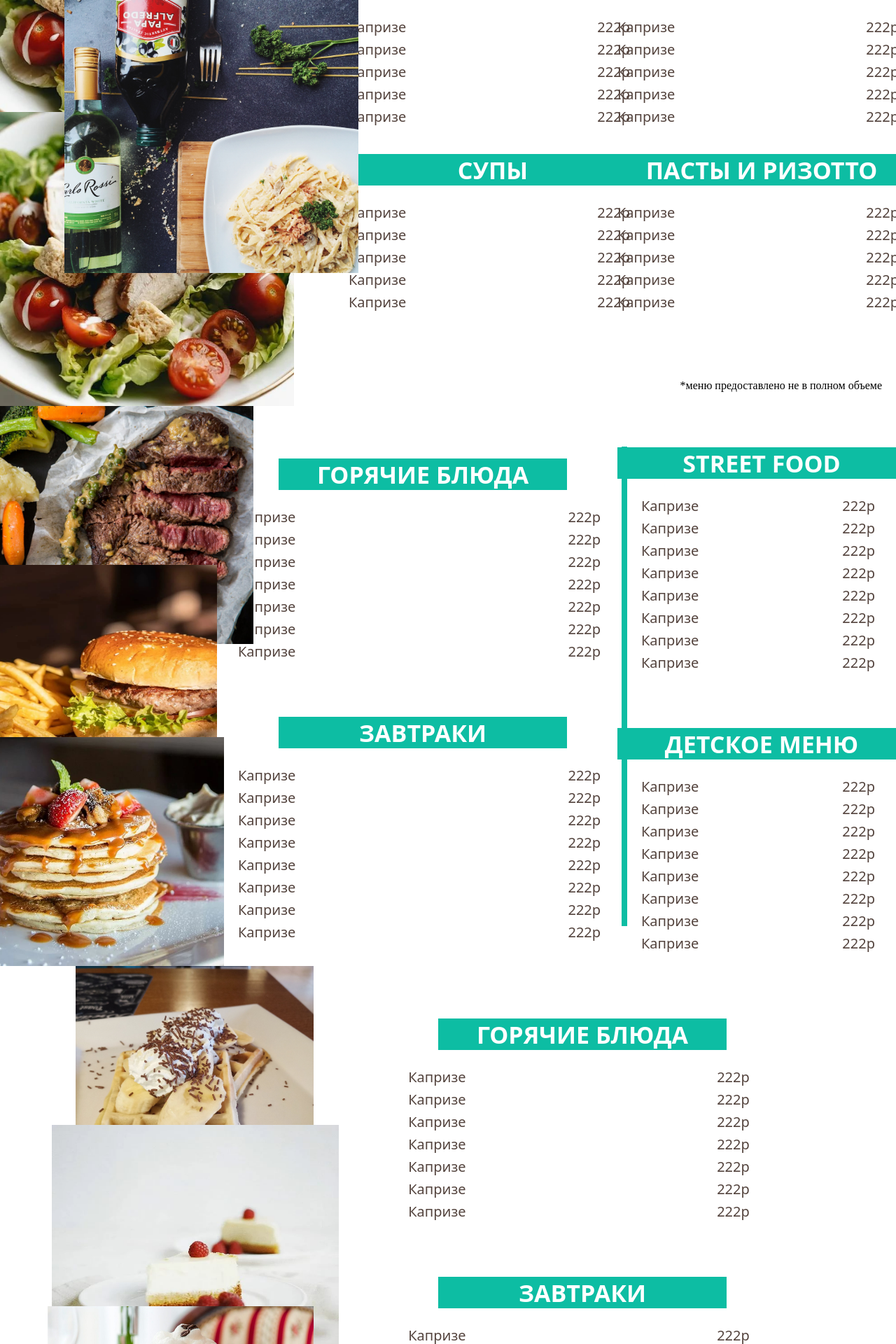
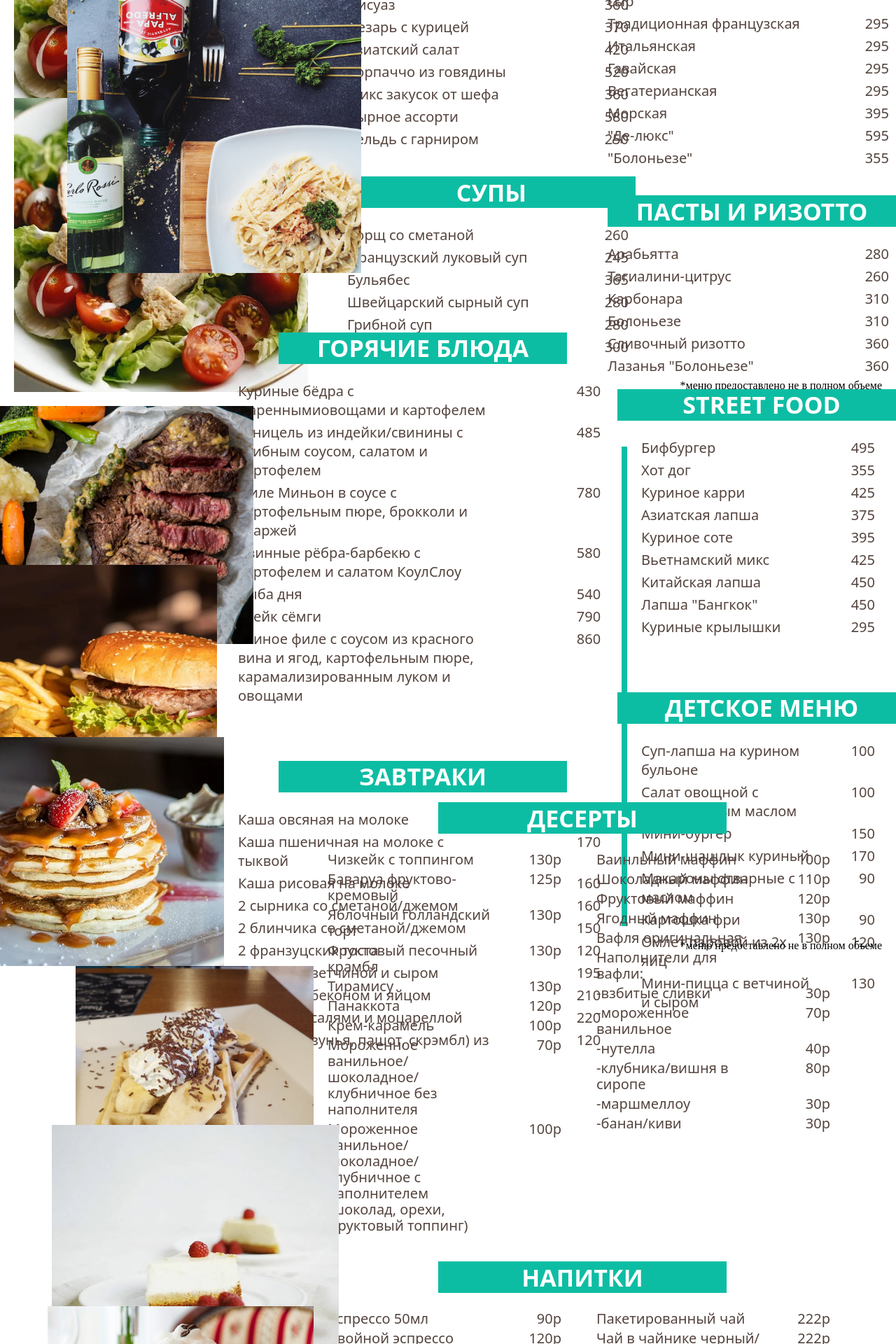
Before and after one commit to olewka40/irakurs, a React (Create React App) app: page /menu in a window 1280 px wide. Shown: the part 220-2140 px from the top of the page at 70% size. Built offline with nearby package versions, Linux system fonts and the light colour scheme.

Commit message:
новое меню

```diff
--- a/src/MenuList/Slide1.js
+++ b/src/MenuList/Slide1.js
@@ -5,32 +5,43 @@ import img2 from "./imagesMenu/12.jpg";
 import img3 from "./imagesMenu/1.jpg";
 const itemsarray = {
   salats: [
-    { name: "Капризе", price: "222" },
-    { name: "Капризе", price: "222" },
-    { name: "Капризе", price: "222" },
-    { name: "Капризе", price: "222" },
-    { name: "Капризе", price: "222" },
+    { name: "Капрезе", price: "360" },
+    { name: "Нисуаз", price: "360" },
+    { name: "Цезарь с курицей", price: "370" },
+    { name: "Азиатский салат", price: "420" },
+    { name: "Корпаччо из говядины", price: "520" },
+    { name: "Микс закусок от шефа", price: "360" },
+    { name: "Сырное ассорти", price: "580" },
+    { name: "Сельдь с гарниром", price: "250" },
   ],
   soups: [
-    { name: "Капризе", price: "222" },
-    { name: "Капризе", price: "222" },
-    { name: "Капризе", price: "222" },
-    { name: "Капризе", price: "222" },
-    { name: "Капризе", price: "222" },
+    { name: "Борщ со сметаной", price: "260" },
+    { name: "Французский луковый суп", price: "245" },
+    { name: "Бульябес", price: "365" },
+    { name: "Швейцарский сырный суп", price: "280" },
+    { name: "Грибной суп", price: "280" },
+    { name: "Солянка", price: "300" },
   ],
   pizzes: [
-    { name: "Капризе", price: "222" },
-    { name: "Капризе", price: "222" },
-    { name: "Капризе", price: "222" },
-    { name: "Капризе", price: "222" },
-    { name: "Капризе", price: "222" },
+    {
+      name: "Основа на выбор - томатная паста/мягкий творожный сыр",
+      price: "",
+    },
+    { name: "Традиционная французская", price: "295" },
+    { name: "Итальянская", price: "295" },
+    { name: "Гавайская", price: "295" },
+    { name: "Вегатерианская", price: "295" },
+    { name: "Морская", price: "395" },
+    { name: '"Де-люкс"', price: "595" },
+    { name: '"Болоньезе"', price: "355" },
   ],
   pasteRizzoto: [
-    { name: "Капризе", price: "222" },
-    { name: "Капризе", price: "222" },
-    { name: "Капризе", price: "222" },
-    { name: "Капризе", price: "222" },
-    { name: "Капризе", price: "222" },
+    { name: "Арабьятта", price: "280" },
+    { name: "Тагиалини-цитрус", price: "260" },
+    { name: "Карбонара", price: "310" },
+    { name: "Болоньезе", price: "310" },
+    { name: "Сливочный ризотто", price: "360" },
+    { name: 'Лазанья "Болоньезе"', price: "360" },
   ],
 };
 
@@ -50,7 +61,7 @@ export const FirstSlide = () => {
               {itemsarray.salats.map((e) => (
                 <Item>
                   <ItemName>{e.name}</ItemName>
-                  <Price>{e.price}р</Price>
+                  <Price>{e.price}</Price>
                 </Item>
               ))}
             </Items>
@@ -61,7 +72,7 @@ export const FirstSlide = () => {
               {itemsarray.soups.map((e) => (
                 <Item>
                   <ItemName>{e.name}</ItemName>
-                  <Price>{e.price}р</Price>
+                  <Price>{e.price}</Price>
                 </Item>
               ))}
             </Items>
@@ -76,7 +87,7 @@ export const FirstSlide = () => {
               {itemsarray.pizzes.map((e) => (
                 <Item>
                   <ItemName>{e.name}</ItemName>
-                  <Price>{e.price}р</Price>
+                  <Price>{e.price}</Price>
                 </Item>
               ))}
             </Items>
@@ -87,7 +98,7 @@ export const FirstSlide = () => {
               {itemsarray.pasteRizzoto.map((e) => (
                 <Item>
                   <ItemName>{e.name}</ItemName>
-                  <Price>{e.price}р</Price>
+                  <Price>{e.price}</Price>
                 </Item>
               ))}
             </Items>
@@ -98,7 +109,7 @@ export const FirstSlide = () => {
     </Container>
   );
 };
-const Anotate = styled.div`
+export const Anotate = styled.div`
   position: absolute;
   bottom: 20px;
   right: 20px;
@@ -157,10 +168,10 @@ const Item = styled.div`
 const ItemName = styled.div`
   display: flex;
   justify-content: flex-start;
-  width: 50%;
+  width: 70%;
 `;
 const Price = styled.div`
-  width: 50%;
+  width: 30%;
   display: flex;
   padding-right: 10px;
   box-sizing: border-box;
@@ -174,6 +185,8 @@ const Container = styled.div`
   display: flex;
   justify-content: center;
   align-items: center;
+  padding: 20px;
+  box-sizing: border-box;
 `;
 const Images = styled.div`
   width: 40%;
--- a/src/MenuList/Slide2.js
+++ b/src/MenuList/Slide2.js
@@ -3,45 +3,62 @@ import styled from "styled-components";
 import img1 from "./imagesMenu/21.jpg";
 import img2 from "./imagesMenu/22.jpg";
 import img3 from "./imagesMenu/23.jpg";
+import { Anotate } from "./Slide1";
 const itemsarray = {
   hot: [
-    { name: "Капризе", price: "222" },
-    { name: "Капризе", price: "222" },
-    { name: "Капризе", price: "222" },
-    { name: "Капризе", price: "222" },
-    { name: "Капризе", price: "222" },
-    { name: "Капризе", price: "222" },
-    { name: "Капризе", price: "222" },
+    { name: "Куриные бёдра с жареннымиовощами и картофелем", price: "430" },
+    {
+      name: "Шницель из индейки/свинины с грибным соусом, салатом и картофелем",
+      price: "485",
+    },
+    {
+      name: "Филе Миньон в соусе с картофельным пюре, брокколи и спаржей",
+      price: "780",
+    },
+    {
+      name: "Свинные рёбра-барбекю с картофелем и салатом КоулСлоу",
+      price: "580",
+    },
+    { name: "Рыба дня", price: "540" },
+    { name: "Стейк сёмги", price: "790" },
+    {
+      name:
+        "Утиное филе с соусом из красного вина и ягод, картофельным пюре, карамализированным луком и овощами",
+      price: "860",
+    },
   ],
   breakfasts: [
-    { name: "Капризе", price: "222" },
-    { name: "Капризе", price: "222" },
-    { name: "Капризе", price: "222" },
-    { name: "Капризе", price: "222" },
-    { name: "Капризе", price: "222" },
-    { name: "Капризе", price: "222" },
-    { name: "Капризе", price: "222" },
-    { name: "Капризе", price: "222" },
+    { name: "Каша овсяная на молоке", price: "150" },
+    { name: "Каша пшеничная на молоке с тыквой", price: "170" },
+    { name: "Каша рисовая на молоке", price: "160" },
+    { name: "2 сырника со сметаной/джемом", price: "160" },
+    { name: "2 блинчика со сметаной/джемом", price: "150" },
+    { name: "2 франзуцских тоста", price: "120" },
+    { name: "Сэндвич с ветчиной и сыром", price: "195" },
+    { name: "Сэндвич с беконом и яйцом", price: "210" },
+    { name: "Сэндвич с салями и моцареллой", price: "220" },
+    { name: "Омлет (глазунья, пашот, скрэмбл) из 2х яиц", price: "120" },
   ],
   streetFood: [
-    { name: "Капризе", price: "222" },
-    { name: "Капризе", price: "222" },
-    { name: "Капризе", price: "222" },
-    { name: "Капризе", price: "222" },
-    { name: "Капризе", price: "222" },
-    { name: "Капризе", price: "222" },
-    { name: "Капризе", price: "222" },
-    { name: "Капризе", price: "222" },
+    { name: "Бифбургер", price: "495" },
+    { name: "Хот дог", price: "355" },
+    { name: "Куриное карри", price: "425" },
+    { name: "Азиатская лапша", price: "375" },
+    { name: "Куриное соте", price: "395" },
+    { name: "Вьетнамский микс", price: "425" },
+    { name: "Китайская лапша", price: "450" },
+    { name: 'Лапша "Бангкок"', price: "450" },
+    { name: "Куриные крылышки", price: "295" },
   ],
   childMenu: [
-    { name: "Капризе", price: "222" },
-    { name: "Капризе", price: "222" },
-    { name: "Капризе", price: "222" },
-    { name: "Капризе", price: "222" },
-    { name: "Капризе", price: "222" },
-    { name: "Капризе", price: "222" },
-    { name: "Капризе", price: "222" },
-    { name: "Капризе", price: "222" },
+    { name: "Суп-лапша на курином бульоне", price: "100" },
+    { name: "Салат овощной с растительным маслом", price: "100" },
+    { name: "Мини-бургер", price: "150" },
+    { name: "Мини-шашлык куриный", price: "170" },
+    { name: "Макароны отварные с маслом", price: "90" },
+    { name: "Картошка фри", price: "90" },
+    { name: "Омлет паровой из 2х яиц", price: "120" },
+    { name: "Мини-пицца с ветчиной и сыром", price: "130" },
   ],
 };
 
@@ -61,7 +78,7 @@ export const SecondSlide = () => {
               {itemsarray.hot.map((e) => (
                 <Item>
                   <ItemName>{e.name}</ItemName>
-                  <Price>{e.price}р</Price>
+                  <Price>{e.price}</Price>
                 </Item>
               ))}
             </Items>
@@ -72,7 +89,7 @@ export const SecondSlide = () => {
               {itemsarray.breakfasts.map((e) => (
                 <Item>
                   <ItemName>{e.name}</ItemName>
-                  <Price>{e.price}р</Price>
+                  <Price>{e.price}</Price>
                 </Item>
               ))}
             </Items>
@@ -87,7 +104,7 @@ export const SecondSlide = () => {
               {itemsarray.streetFood.map((e) => (
                 <Item>
                   <ItemName>{e.name}</ItemName>
-                  <Price>{e.price}р</Price>
+                  <Price>{e.price}</Price>
                 </Item>
               ))}
             </Items>
@@ -98,13 +115,14 @@ export const SecondSlide = () => {
               {itemsarray.childMenu.map((e) => (
                 <Item>
                   <ItemName>{e.name}</ItemName>
-                  <Price>{e.price}р</Price>
+                  <Price>{e.price}</Price>
                 </Item>
               ))}
             </Items>
           </Category>
         </SecondBlock>
-      </Menu>
+      </Menu>{" "}
+      <Anotate>*меню предоставлено не в полном объеме</Anotate>
     </Container>
   );
 };
@@ -165,10 +183,10 @@ const Item = styled.div`
 const ItemName = styled.div`
   display: flex;
   justify-content: flex-start;
-  width: 50%;
+  width: 70%;
 `;
 const Price = styled.div`
-  width: 50%;
+  width: 30%;
   display: flex;
   padding-right: 10px;
   box-sizing: border-box;
--- a/src/MenuList/Slide3.js
+++ b/src/MenuList/Slide3.js
@@ -3,26 +3,73 @@ import styled from "styled-components";
 import img1 from "./imagesMenu/31.jpg";
 import img2 from "./imagesMenu/32.jpg";
 import img3 from "./imagesMenu/33.jpg";
+import { Anotate } from "./Slide1";
 
 const itemsarray = {
-  hot: [
-    { name: "Капризе", price: "222" },
-    { name: "Капризе", price: "222" },
-    { name: "Капризе", price: "222" },
-    { name: "Капризе", price: "222" },
-    { name: "Капризе", price: "222" },
-    { name: "Капризе", price: "222" },
-    { name: "Капризе", price: "222" },
+  bar: [
+    { name: "Эспрессо 50мл", price: "90р" },
+    { name: "Двойной эспрессо 100мл", price: "120р" },
+    { name: "Американо 200мл/300мл", price: "130р/145р" },
+    { name: "Капучино 200мл/300мл", price: "145р/165р" },
+    { name: "Латте 200мл/300мл", price: "160р/180р" },
+    { name: "Раф 200мл/300мл", price: "180р/210р" },
+    { name: "Флэт Уайт 200мл/300мл", price: "160р/180р" },
+    { name: "Гляссе 200мл", price: "180р" },
+    { name: "Горячий шоколад 200мл", price: "160р" },
+    { name: "Раф Соленая карамель", price: "210р" },
+    { name: "Миндальный латте", price: "210р" },
   ],
-  breakfasts: [
-    { name: "Капризе", price: "222" },
-    { name: "Капризе", price: "222" },
-    { name: "Капризе", price: "222" },
-    { name: "Капризе", price: "222" },
-    { name: "Капризе", price: "222" },
-    { name: "Капризе", price: "222" },
-    { name: "Капризе", price: "222" },
-    { name: "Капризе", price: "222" },
+  bar1: [
+    { name: "Пакетированный чай", price: "222" },
+    {
+      name: "Чай в чайнике черный/зелёный с добавками 350мл/600мл",
+      price: "222",
+    },
+    { name: "Чай Матча, Облепиховый, Малиновый 350мл/600мл", price: "222" },
+    { name: "Фреш апельсиновый/морковный/яблочный", price: "222" },
+    { name: "Фреш морковный со сливками", price: "222" },
+    {
+      name:
+        "Молочный коктейль ванильный/шоколадный/кофейный/карамельный с сиропом",
+      price: "222",
+    },
+    {
+      name:
+        "Молочный коктейль банановый, клубничный, вишневый, киви с натуральными фруктами",
+      price: "222",
+    },
+  ],
+  desserts: [
+    { name: "Чизкейк с топпингом", price: "130р" },
+    { name: "Баваруа фруктово-кремовый", price: "125р" },
+    { name: "Яблочный голландский торт", price: "130р" },
+    { name: "Фруктовый песочный крамбл", price: "130р" },
+    { name: "Тирамису", price: "130р" },
+    { name: "Панаккота", price: "120р" },
+    { name: "Крем-карамель", price: "100р" },
+    {
+      name: "Мороженное ванильное/шоколадное/клубничное без наполнителя",
+      price: "70р",
+    },
+    {
+      name:
+        "Мороженное ванильное/шоколадное/клубничное с наполнителем (шоколад, орехи, фруктовый топпинг)",
+      price: "100р",
+    },
+  ],
+  desserts1: [
+    { name: "Ваинльный маффин", price: "100р" },
+    { name: "Шоколадный маффин", price: "110р" },
+    { name: "Фруктовый маффин", price: "120р" },
+    { name: "Ягодный маффин", price: "130р" },
+    { name: "Вафля оригинальная", price: "130р" },
+    { name: "Наполнители для вафли:", price: "" },
+    { name: "-взбитые сливки", price: "30р" },
+    { name: "-мороженное ванильное", price: "70р" },
+    { name: "-нутелла", price: "40р" },
+    { name: "-клубника/вишня в сиропе", price: "80р" },
+    { name: "-маршмеллоу", price: "30р" },
+    { name: "-банан/киви", price: "30р" },
   ],
 };
 
@@ -37,29 +84,50 @@ export const ThirdSlide = () => {
       <Menu>
         <FirstBlock>
           <Category>
-            <Title>Горячие блюда</Title>
-            <Items>
-              {itemsarray.hot.map((e) => (
-                <Item>
-                  <ItemName>{e.name}</ItemName>
-                  <Price>{e.price}р</Price>
-                </Item>
-              ))}
-            </Items>
+            <Title>Десерты</Title>
+            <Blocks>
+              <Items>
+                {itemsarray.desserts.map((e) => (
+                  <Item>
+                    <ItemName>{e.name}</ItemName>
+                    <Price>{e.price}</Price>
+                  </Item>
+                ))}
+              </Items>
+              <Items>
+                {itemsarray.desserts1.map((e) => (
+                  <Item>
+                    <ItemName>{e.name}</ItemName>
+                    <Price>{e.price}</Price>
+                  </Item>
+                ))}
+              </Items>{" "}
+            </Blocks>
           </Category>
           <Category>
-            <Title>Завтраки</Title>
-            <Items>
-              {itemsarray.breakfasts.map((e) => (
-                <Item>
-                  <ItemName>{e.name}</ItemName>
-                  <Price>{e.price}р</Price>
-                </Item>
-              ))}
-            </Items>
+            <Title>Напитки</Title>
+            <Blocks>
+              <Items>
+                {itemsarray.bar.map((e) => (
+                  <Item>
+                    <ItemName>{e.name}</ItemName>
+                    <Price>{e.price}</Price>
+                  </Item>
+                ))}
+              </Items>
+              <Items>
+                {itemsarray.bar1.map((e) => (
+                  <Item>
+                    <ItemName>{e.name}</ItemName>
+                    <Price>{e.price}р</Price>
+                  </Item>
+                ))}
+              </Items>
+            </Blocks>
           </Category>
         </FirstBlock>
-      </Menu>
+      </Menu>{" "}
+      <Anotate>*меню предоставлено не в полном объеме</Anotate>
     </Container>
   );
 };
@@ -103,6 +171,15 @@ const Items = styled.div`
   width: 100%;
   display: flex;
   flex-direction: column;
+  line-height: 23px;
+`;
+const Blocks = styled.div`
+  display: flex;
+  flex-direction: row;
+  justify-content: space-between;
+  > div {
+    margin: 0 20px;
+  }
 `;
 const Item = styled.div`
   margin-top: 5px;
@@ -118,10 +195,10 @@ const Item = styled.div`
 const ItemName = styled.div`
   display: flex;
   justify-content: flex-start;
-  width: 50%;
+  width: 70%;
 `;
 const Price = styled.div`
-  width: 50%;
+  width: 30%;
   display: flex;
   padding-right: 10px;
   box-sizing: border-box;
@@ -148,10 +225,8 @@ const Menu = styled.div`
   flex-direction: column;
 
   width: 60%;
-  height: 685px;
 `;
 const FirstBlock = styled.div`
-  width: 70%;
   height: 100%;
   display: flex;
   justify-content: center;
@@ -164,6 +239,5 @@ const Category = styled.div`
   justify-content: center;
   align-items: center;
   flex-direction: column;
-  padding: 20px;
   box-sizing: border-box;
 `;
```
